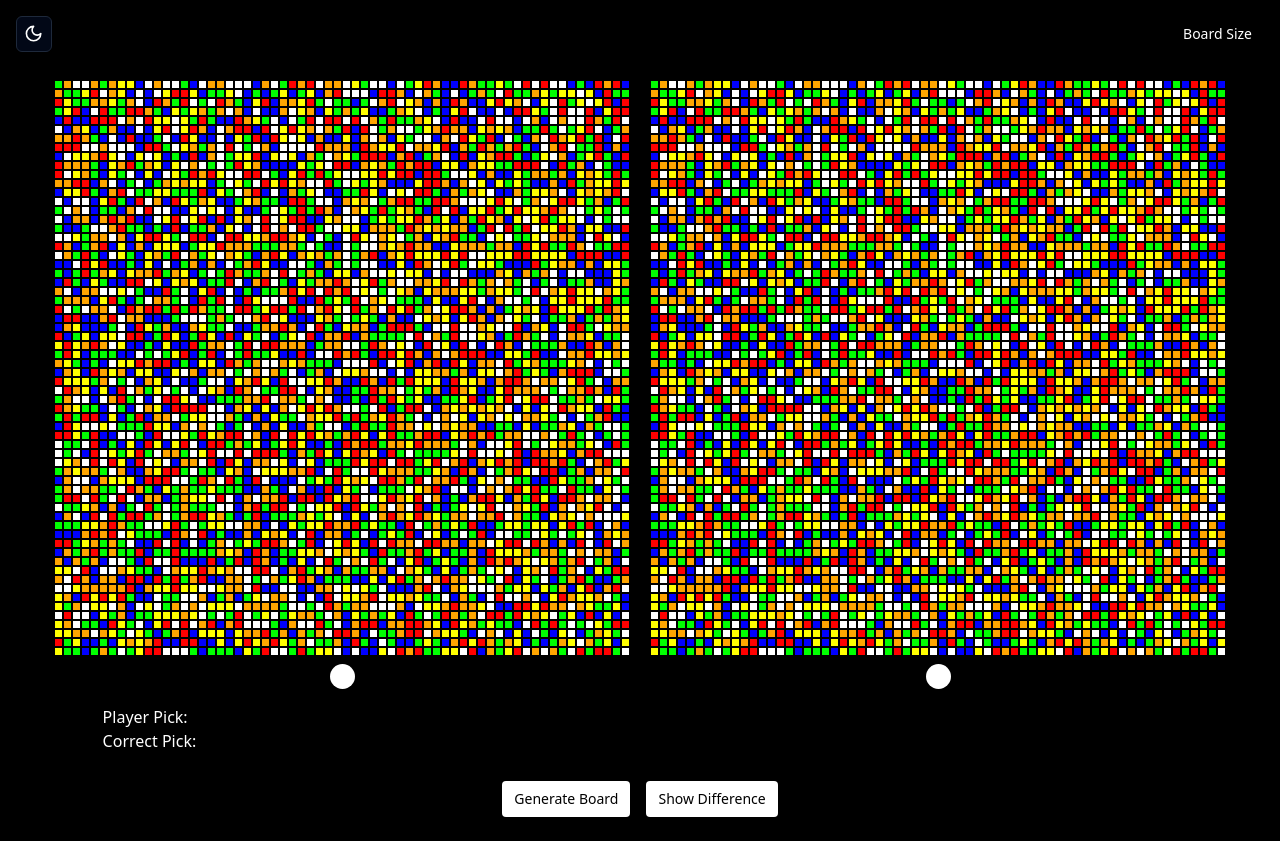
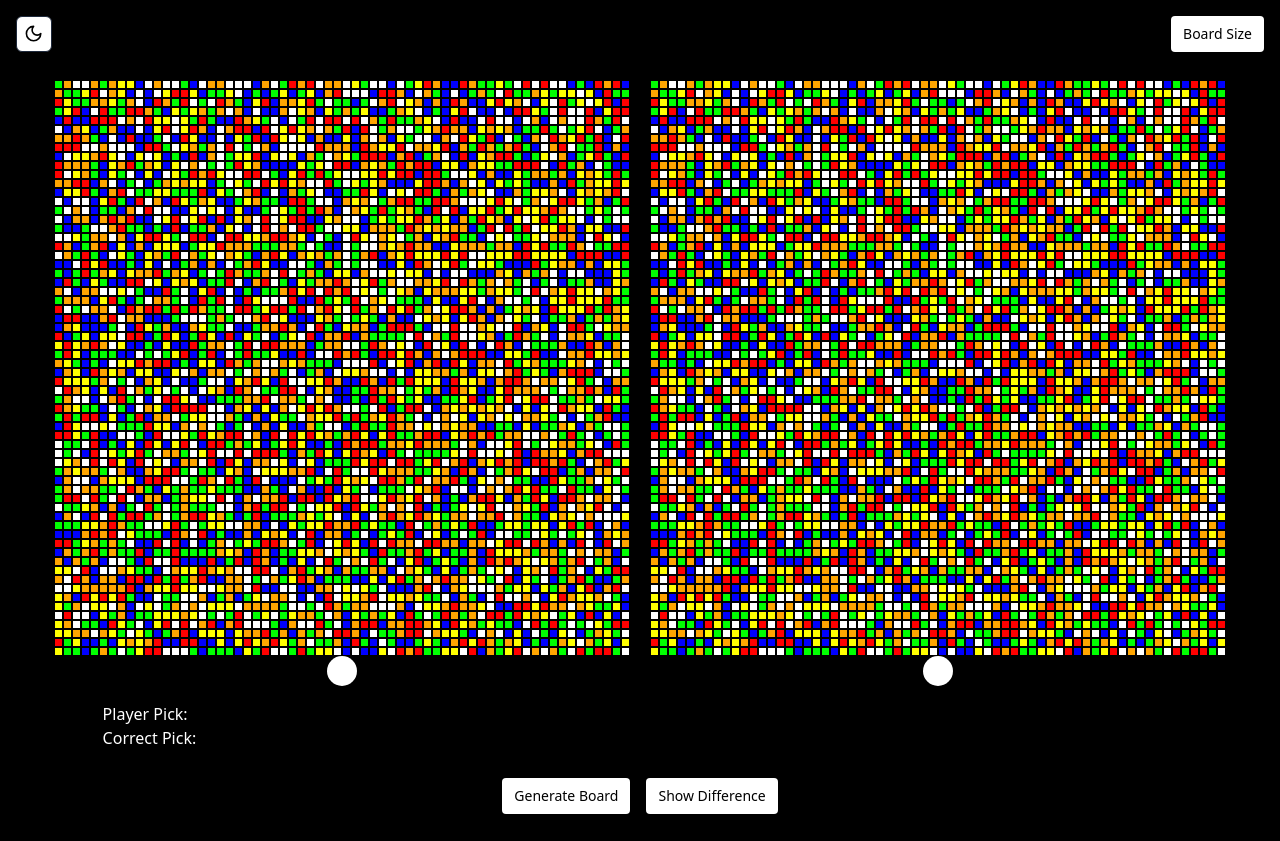
Before and after one commit to waszuch/svisionboard, a React (Vite) app: page / in a window 1280 px wide. Built offline with nearby package versions, Linux system fonts and the light colour scheme.

Commit message:
light dark theme correct

```diff
--- a/src/Board.tsx
+++ b/src/Board.tsx
@@ -18,6 +18,8 @@ const Board: React.FC = () => {
   const [playerPick, setPlayerPick] = useState<number | null>(null);
   const [correctPick, setCorrectPick] = useState<number | null>(null);
   const [isDifferenceShown, setIsDifferenceShown] = useState(false);
+
+
 
   const resetGame = () => {
     setPlayerPick(null);
@@ -46,6 +48,9 @@ const Board: React.FC = () => {
   };
 
   const generateNewBoards = (size: number) => {
+
+
+
     const { newLeftBoard, newRightBoard, newDiffX, newDiffY } = generateBoards(size);
     setLeftBoard(newLeftBoard);
     setRightBoard(newRightBoard);
@@ -55,9 +60,11 @@ const Board: React.FC = () => {
     resetGame();
 
 
+
     if (isDifferenceShown) {
       toggleDifference();
     }
+
   };
 
   const toggleDifference = () => {
@@ -78,6 +85,9 @@ const Board: React.FC = () => {
   };
 
   const handleBoardSizeChange = (size: number) => {
+
+
+
     setBoardSize(size);
     generateNewBoards(size);
 
@@ -97,44 +107,39 @@ const Board: React.FC = () => {
     <ThemeProvider defaultTheme="dark" storageKey="vite-ui-theme">
       <div className="flex flex-col items-center justify-center min-h-screen bg-[#f0f4f8] dark:bg-black text-black dark:text-white font-sans p-4">
 
-
-        <div className="absolute top-4 left-4 z-10">
+       <div className="absolute top-4 left-4 z-10">
           <ModeToggle />
         </div>
 
-
-        <div className="absolute top-4 right-4 z-10">
+        <div className="absolute top-4 right-4 z-10 light-bg-color" >
           <BoardSizeDropdown
             onSizeChange={handleBoardSizeChange}
             currentSize={boardSize}
           />
         </div>
 
-
-        <div className="h-16"></div>
+         <div className="h-16"></div>
         <div className="flex flex-col items-center justify-center">
           <div className="flex flex-row gap-5 items-start justify-center">
             <div className="flex flex-col items-center">
-              <BoardGrid board={leftBoard} squareSize={squareSize} boardSize={boardSize} />
-              <div className="mt-2">
+              <BoardGrid board={leftBoard} squareSize={squareSize} boardSize={boardSize}  />
+              <div className="mt-0">
                 <div className='calibration-dot'></div>
               </div>
             </div>
             <div className="flex flex-col items-center">
               <BoardGrid board={rightBoard} squareSize={squareSize} boardSize={boardSize} isRightBoard onCellClick={handleSquareClick} />
-              <div className="mt-2">
+              <div className="mt-0">
                 <div className='calibration-dot'></div>
               </div>
             </div>
           </div>
-
 
           <div className="mt-4 text-black dark:text-white text-left w-full max-w-[calc(90%+20px)]">
             <p>Player Pick: {playerPick !== null ? playerPick : ''}</p>
             <p>Correct Pick: {correctPick !== null ? correctPick : ''}</p>
           </div>
         </div>
-
 
         <div className="mt-5 flex flex-wrap justify-center">
           <Button
--- a/src/components/BoardGrid.tsx
+++ b/src/components/BoardGrid.tsx
@@ -13,6 +13,7 @@ interface BoardGridProps {
   boardSize: number;
   isRightBoard?: boolean;
   onCellClick?: (index: number) => void;
+
 }
 
 const BoardGrid: React.FC<BoardGridProps> = ({ board, squareSize, boardSize, isRightBoard, onCellClick }) => {
--- a/src/components/BoardSizeDropdown.tsx
+++ b/src/components/BoardSizeDropdown.tsx
@@ -21,7 +21,7 @@ const BoardSizeDropdown: React.FC<BoardSizeDropdownProps> = ({ onSizeChange }) =
     <div className="relative">
       <Button
         onClick={toggleDropdown}
-        className="px-3 py-1 text-sm cursor-pointer bg-black text-white rounded transition-colors duration-300 hover:bg-gray-800"
+        className="px-3 py-1 text-sm cursor-pointer bg-black dark:bg-white text-white dark:text-black rounded transition-colors duration-300 hover:bg-gray-800 dark:hover:bg-gray-200"
       >
         Board Size
       </Button>
--- a/src/style.css
+++ b/src/style.css
@@ -77,6 +77,8 @@
   }
 }
 
+
+
 .pulse {
   animation: pulse 2s infinite;
   position: relative;
@@ -94,8 +96,8 @@
   animation: pulse 2s infinite;
 }
 .calibration-dot{
-  width: 25px;
-  height: 25px;
+  width: 30px;
+  height: 30px;
   background-color: black;
   border-radius: 50%;
 }
@@ -116,8 +118,8 @@ html.dark body {
   color: #fff;
 }
 
-html.dark .button {
-  background-color: #fff;
+html.dark button {
+  background-color:#fff;
   color: #000;
 }
 
@@ -143,3 +145,7 @@ html.dark button:hover {
 html.dark .calibration-dot{
 background-color: white;
 }
+html.light button{
+  background-color: #000;
+  color: #ccc;
+}
```
